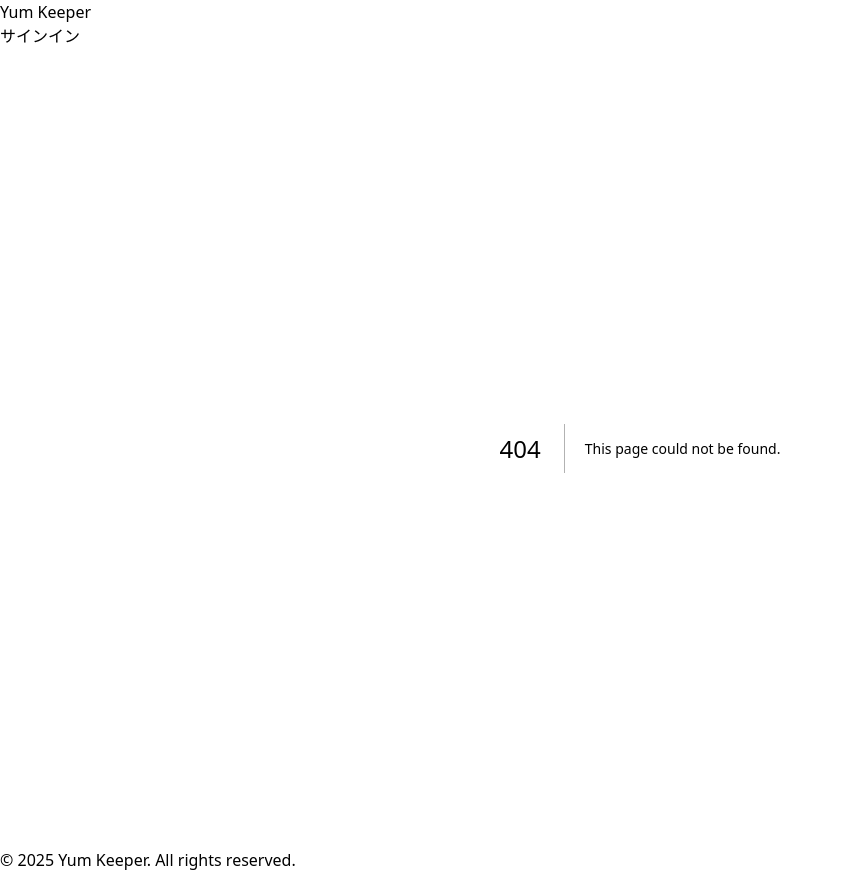
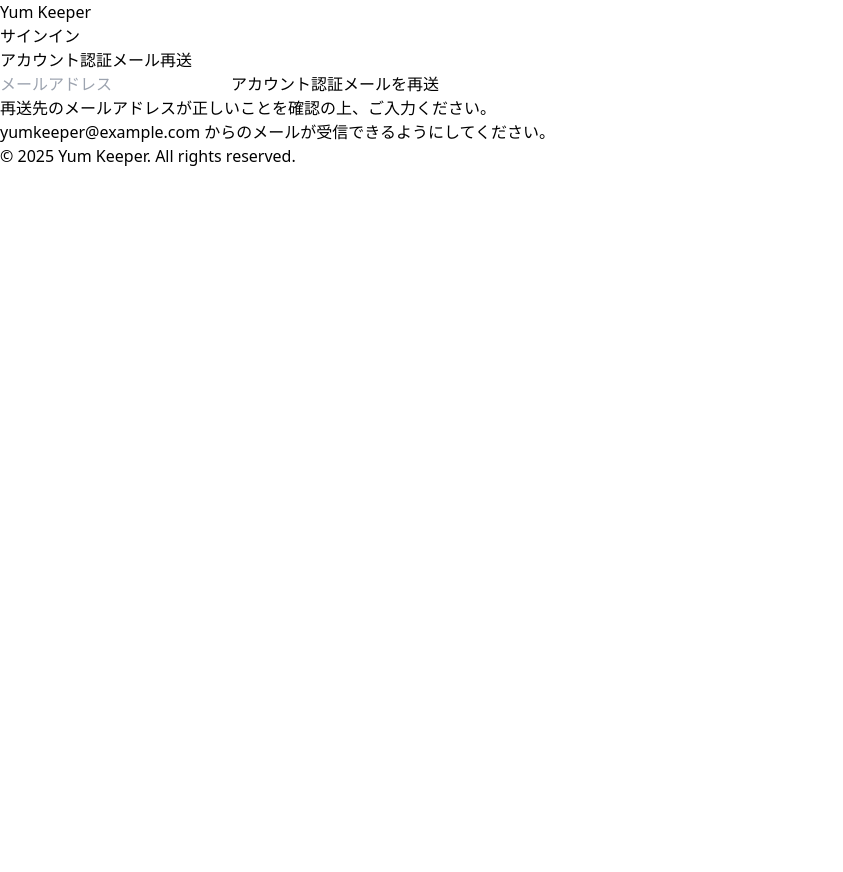
Before and after one commit to y4tk8/yumkeeper_frontend, a Next.js app: page /resend-confirmation in a window 1280 px wide. Before the commit this address had no page. Shown: the whole page, without its empty margins (0-843 px from the left). After the commit the page ends 800 px from the top, so only its background shows below. Built offline with nearby package versions, Linux system fonts and the light colour scheme.

Commit message:
feat: アカウント認証メール再送ページの雛形を作成 #24

```diff
--- /dev/null
+++ b/src/app/(auth)/resend-confirmation/page.tsx
@@ -0,0 +1,51 @@
+"use client";
+
+import { useState } from "react";
+import InputField from "@/components/ui/InputField";
+import Button from "@/components/ui/Button";
+
+const ResendConfirmationPage = () => {
+  const [email, setEmail] = useState("");
+  const [isSubmitting, setIsSubmitting] = useState(false);
+
+  // アカウント認証メール再送のイベントハンドラー
+  const handleSubmit = async (e: React.FormEvent<HTMLFormElement>) => {
+    e.preventDefault();
+
+    setIsSubmitting(true);
+
+    setTimeout(() => {
+      setIsSubmitting(false);
+      alert("アカウント認証メールを再送しました。");
+    }, 2000);
+  };
+
+  return (
+    <div className="space-y-6">
+      <h2 className="text-xl font-semibold">アカウント認証メール再送</h2>
+
+      <form onSubmit={handleSubmit} className="space-y-4">
+        <InputField
+          type="email"
+          placeholder="メールアドレス"
+          value={email}
+          onChange={(e: React.ChangeEvent<HTMLInputElement>) => setEmail(e.target.value)}
+          required
+        />
+        <Button type="submit" fullWidth disabled={isSubmitting}>
+          {isSubmitting ? "送信中..." : "アカウント認証メールを再送"}
+        </Button>
+      </form>
+
+      {/* 注意事項 */}
+      <div className="text-sm text-gray-600 space-y-2">
+        <ul className="list-disc pl-5">
+          <li>再送先のメールアドレスが正しいことを確認の上、ご入力ください。</li>
+          <li><span className="font-semibold">yumkeeper@example.com</span> からのメールが受信できるようにしてください。</li>
+        </ul>
+      </div>
+    </div>
+  );
+};
+
+export default ResendConfirmationPage;
```
